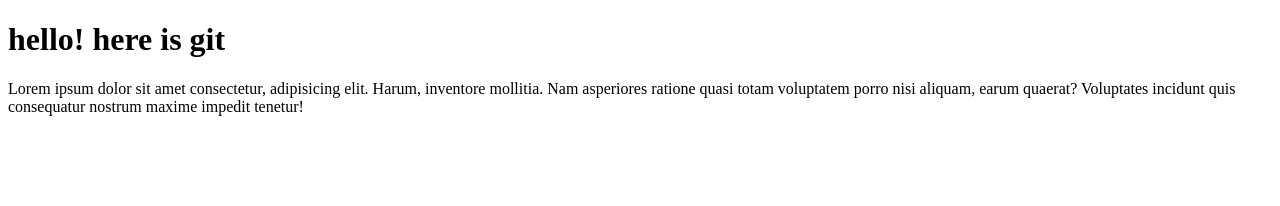
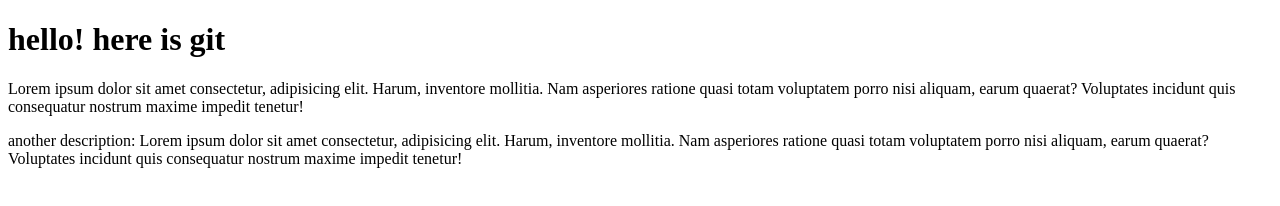
Before and after one commit to saadyasser/git-rep, a plain HTML site: page index.html in a window 1280 px wide. Drawn offline with Linux system fonts and the light colour scheme.

Commit message:
adding another description to index

```diff
--- a/index.html
+++ b/index.html
@@ -14,5 +14,11 @@
       aliquam, earum quaerat? Voluptates incidunt quis consequatur nostrum
       maxime impedit tenetur!
     </p>
+    <p>
+      another description: Lorem ipsum dolor sit amet consectetur, adipisicing
+      elit. Harum, inventore mollitia. Nam asperiores ratione quasi totam
+      voluptatem porro nisi aliquam, earum quaerat? Voluptates incidunt quis
+      consequatur nostrum maxime impedit tenetur!
+    </p>
   </body>
 </html>
```
